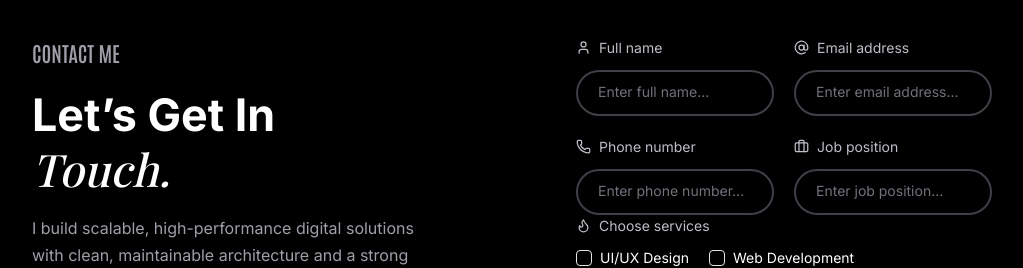
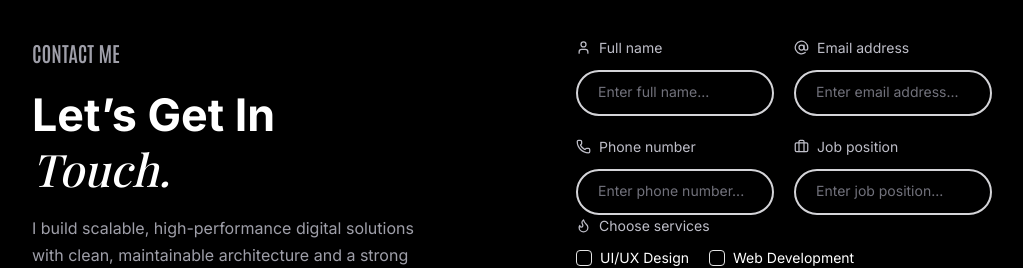
Before and after one commit to makeneto/makenedev, a React (Vite) app: page /contact in a window 1280 px wide. Shown: the part 143-411 px from the top of the page, without its empty margins (128-1151 px from the left). Built offline with nearby package versions, Linux system fonts and the light colour scheme; no server answers; a web font is replaced by a local one.

Commit message:
fix(ContactInput): update border styling for better visibility

```diff
--- a/src/components/contact/ContactInput.tsx
+++ b/src/components/contact/ContactInput.tsx
@@ -15,7 +15,7 @@ export function ContactInput({
 }: Props) {
   const borderClass = invalid
     ? "border-red-900 focus-visible:border-red-900"
-    : "border-zinc-700 focus-visible:border-white"
+    : "border-zinc-300 focus-visible:border-black dark:border-zinc-700 dark:focus-visible:border-white"
 
   return (
     <div className="contact-form__field">
```
